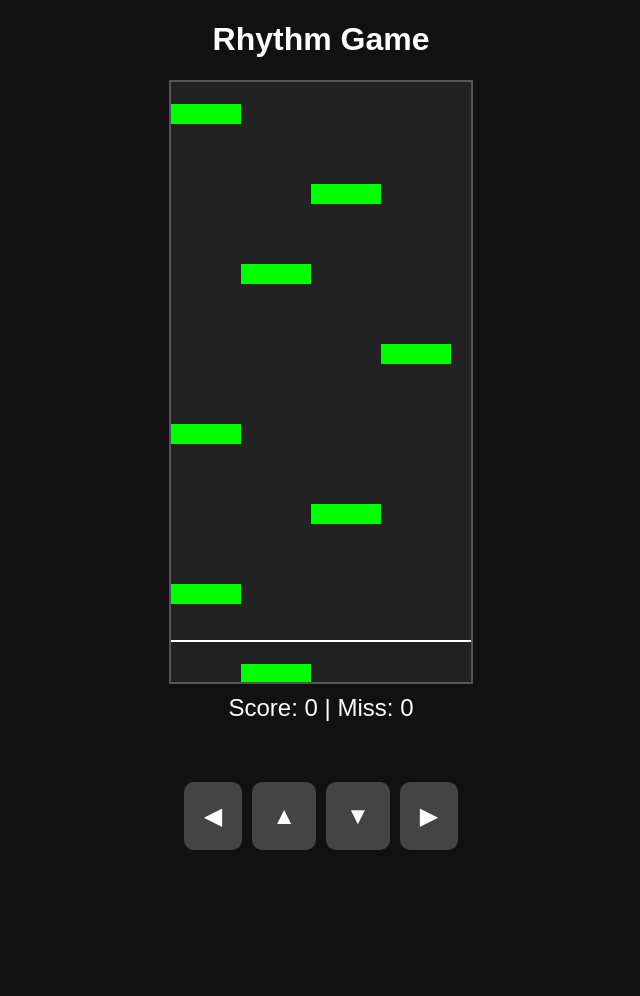
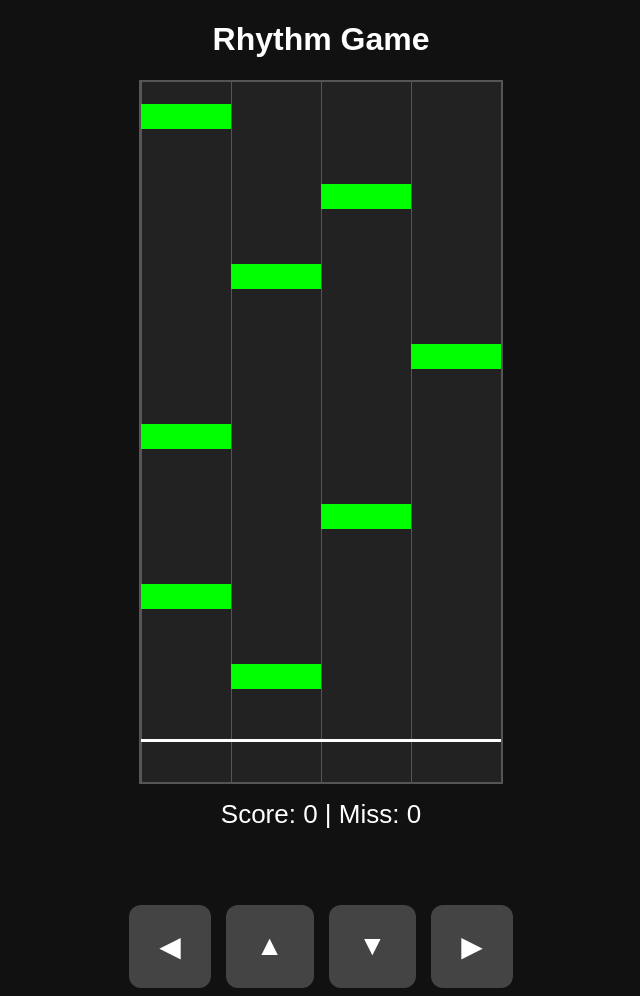
Before and after one commit to Mafatikhul281/seberapa-nasionalis, a Flask app: page /rhythm-game in a window 1280 px wide. Shown: the whole page, without its empty margins (319-959 px from the left). Before the commit the page ends 850 px from the top, so only its background shows below. Run offline with Flask 3, Linux system fonts and the light colour scheme.

Commit message:
Update rhythm.html

```diff
--- a/templates/rhythm.html
+++ b/templates/rhythm.html
@@ -12,8 +12,8 @@
         }
         #game {
             position: relative;
-            width: 300px;
-            height: 600px;
+            width: 360px;
+            height: 700px;
             margin: 0 auto;
             background: #222;
             border: 2px solid #555;
@@ -21,39 +21,42 @@
         }
         .note {
             position: absolute;
-            width: 70px;
-            height: 20px;
+            width: 90px;
+            height: 25px;
             background: #0f0;
         }
         .lane {
             position: absolute;
-            width: 70px;
-            height: 600px;
+            width: 90px;
+            height: 700px;
             top: 0;
+            border-left: 1px solid #555;
+        }
+        .lane:first-child {
+            border-left: none;
         }
         #score, #feedback {
-            margin-top: 10px;
-            font-size: 24px;
+            margin-top: 15px;
+            font-size: 26px;
         }
         #feedback {
             font-weight: bold;
-            height: 30px;
-            color: white;
+            height: 40px;
             text-shadow: 2px 2px 4px black;
         }
         #touch-controls {
             display: flex;
             justify-content: center;
-            gap: 10px;
+            gap: 15px;
             margin-top: 20px;
         }
         #touch-controls button {
-            padding: 20px;
-            font-size: 24px;
+            padding: 25px 30px;
+            font-size: 28px;
             background: #444;
             color: white;
             border: none;
-            border-radius: 10px;
+            border-radius: 12px;
         }
         #touch-controls button:active {
             background: #666;
@@ -63,7 +66,7 @@
             bottom: 40px;
             left: 0;
             width: 100%;
-            height: 2px;
+            height: 3px;
             background: white;
             z-index: 10;
         }
@@ -87,7 +90,7 @@
     <script>
         const game = document.getElementById("game");
         const lanes = 4;
-        const laneWidth = 70;
+        const laneWidth = 90;
         const notes = [];
         let score = 0;
         let miss = 0;
@@ -117,7 +120,7 @@
                 let top = parseInt(note.style.top);
                 top += speed;
                 note.style.top = `${top}px`;
-                if (top > 600) {
+                if (top > 700) {
                     game.removeChild(note);
                     notes.splice(i, 1);
                     i--;
@@ -146,7 +149,7 @@
                 const note = notes[i];
                 const top = parseInt(note.style.top);
                 if (parseInt(note.dataset.lane) === lane) {
-                    const diff = Math.abs(top - 560);
+                    const diff = Math.abs(top - 660); // hit-line: 700 - 40
                     if (diff < 15) {
                         showFeedback("Perfect", "#00ffcc");
                         score += 2;
```
